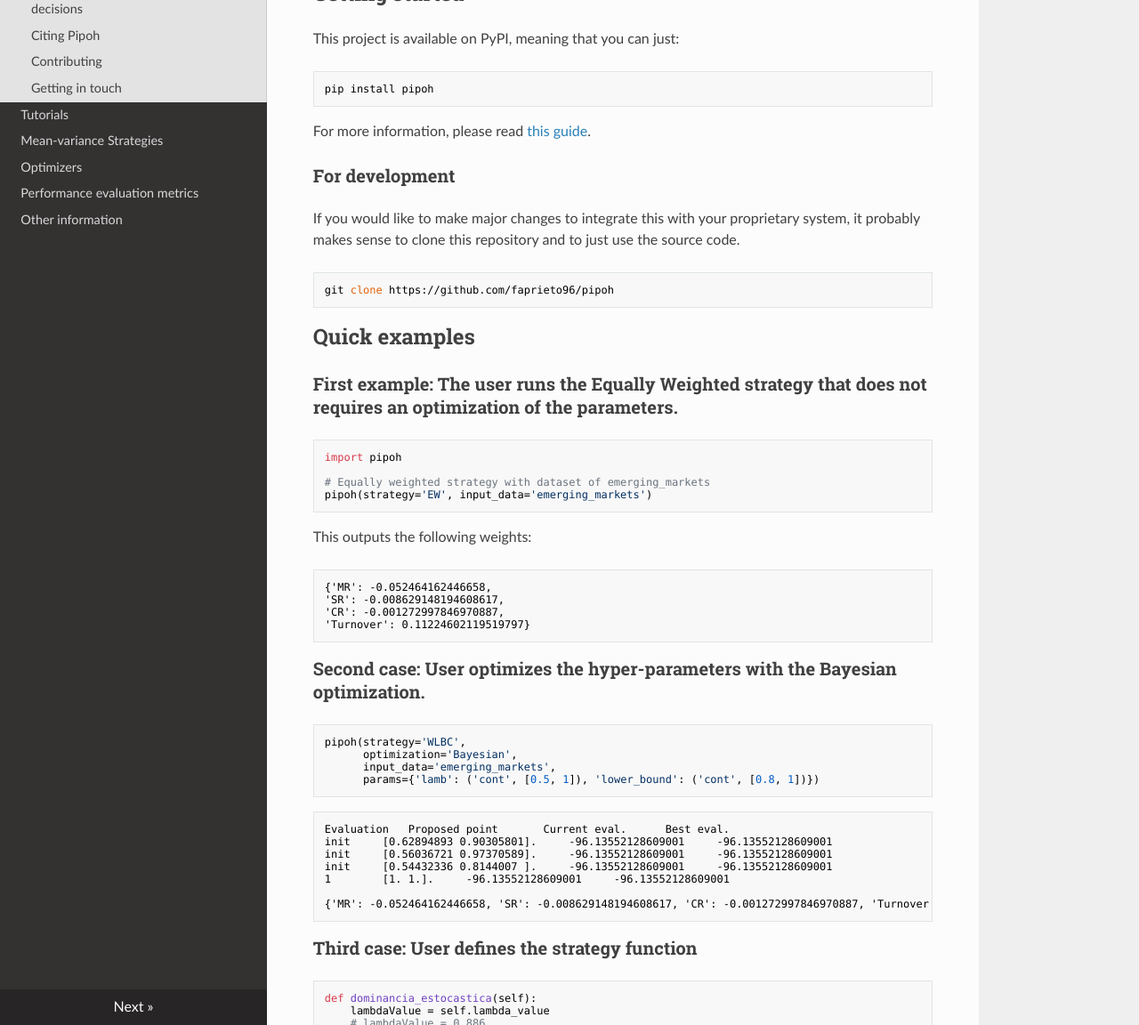
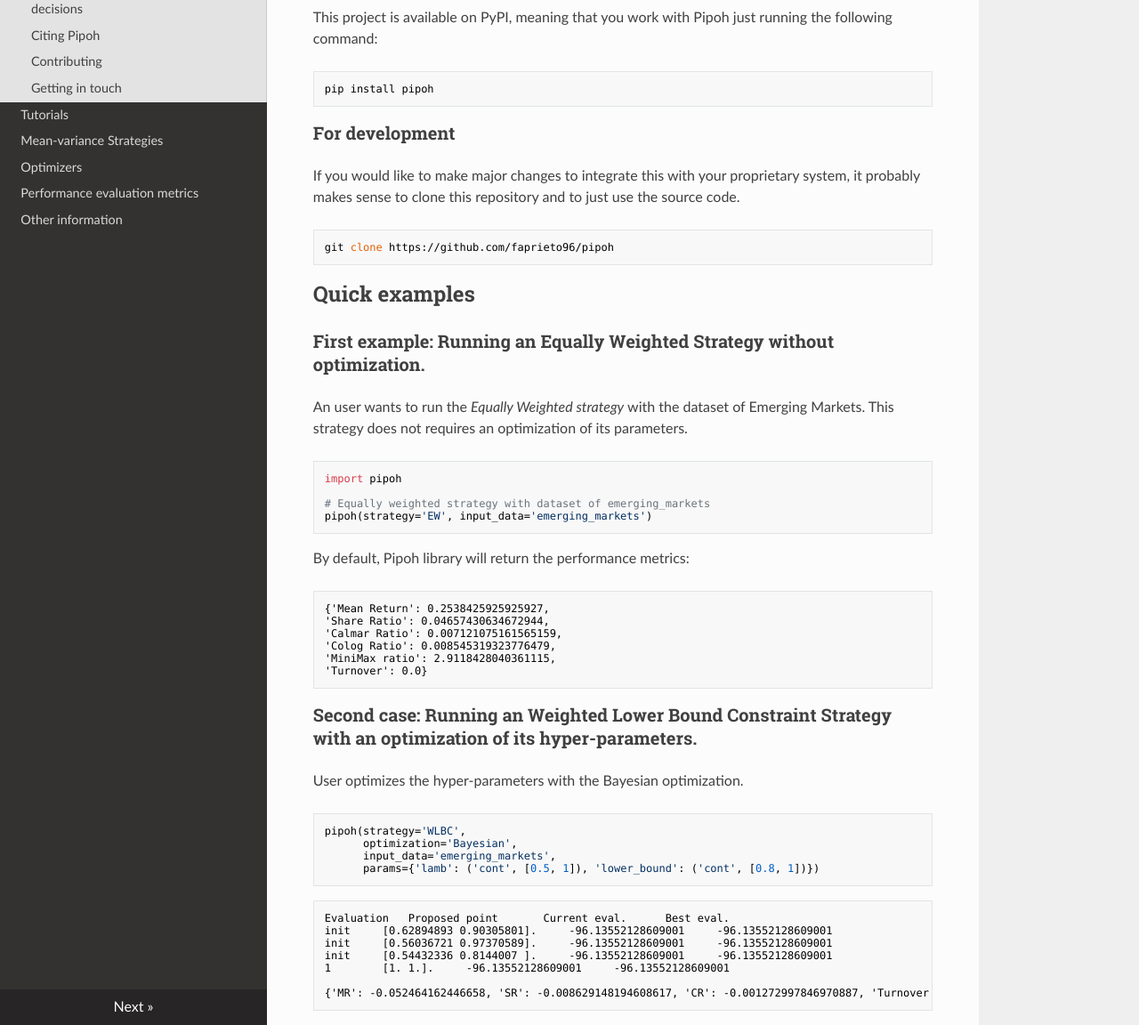
Before and after one commit to faprieto96/pipoh, an MkDocs documentation site: the page built from docs/index.md, in a window 1280 px wide and 1400 px high, scrolled down 1371 px, cut to the strip 248-1400 px from the top of the window. Shown: the whole strip at 89% size. Built offline with MkDocs 1.6.1, drawn with Linux system fonts in a browser that asks for light colours; nearby versions of some CDN libraries; some of the changed text lies outside the part shown.

Commit message:
Improvement of index.html

````diff
--- a/docs/index.md
+++ b/docs/index.md
@@ -22,12 +22,13 @@
 
 Pipoh is a library that implements several diversification techniques base on mean-variance framework.  The well-known MV portfolio framework is based under the assumption that a rational investor wants to maximize their returns and minimize the risk associated with the portfolio.
 
-In addition, it includes a novel purely data-driven methods for determining the optimal value of the hyper-parameters associated with each investment strategy like **Bayesian Optimization** or **Random Grid Search**.
+In addition, it includes novel purely data-driven methods for determining the optimal value of the hyper-parameters associated with each investment strategy like **Bayesian Optimization** or **Random Grid Search**.
 
+Main of the capabilities included in Pipoh are:
 - [Diversification techniques for portfolio optimization:](03_mv_formulation_files/index_mv_formulation.md) 11 diversification and mean-variance strategies.
 - [Hyper-parameters description:](https://github.com/faprieto96/pyInvestment) Data-driven method for determining the optimal value of the hyper-parameter associated with each eppoch.
 - [Datasets description:](https://github.com/faprieto96/pyInvestment) 10 datasets focused on different markets.
-- [Performance evaluation metrics:](https://github.com/faprieto96/pyInvestment/blob/master/docs/performance_evaluation_metrics.md) Includes 4 metrics such as Mean Return, Sharpe Ratio, ...
+- [Performance evaluation metrics:](https://github.com/faprieto96/pyInvestment/blob/master/docs/performance_evaluation_metrics.md) Includes 6 performance metrics.
 
 Pipoh is **extensive** and easily **extensible**, and it can be used to formulate your own strategies and use all capabilities of the library like hyper-parameters selection and evaluation metrics.
 
@@ -36,7 +37,7 @@
 - Students that want to take contact with mean-variance strategies.
 - Researchers that are looking for to desing, evaluate and test new strategies.
 
-Head over to the **[documentation on ReadTheDocs](https://pyinvestment.readthedocs.io/en/latest/)** to get an in-depth look at the project.
+Head over to the **[documentation on ReadTheDocs](https://pipoh.readthedocs.io/en/latest/)** to get an in-depth look at the project.
 
 <center>
 <img src="https://github.com/faprieto96/pyInvestment/blob/master/docs/images/pipoh_architecture.png?raw=true" style="width:100%;"/>
@@ -45,13 +46,11 @@
 
 ## Getting started
 
-This project is available on PyPI, meaning that you can just:
+This project is available on PyPI, meaning that you work with Pipoh just running the following command:
 
 ```bash
 pip install pipoh
 ```
-
-For more information, please read [this guide](https://docker-curriculum.com/#introduction).
 
 ### For development
 
@@ -65,7 +64,9 @@
 
 ## Quick examples
 
-### First example: The user runs the Equally Weighted strategy that does not requires an optimization of the parameters.
+### First example: Running an Equally Weighted Strategy without optimization.
+
+An user wants to run the *Equally Weighted strategy* with the dataset of Emerging Markets. This strategy does not requires an optimization of its parameters.
 
 ```python
 import pipoh
@@ -74,16 +75,20 @@
 pipoh(strategy='EW', input_data='emerging_markets')
 ```
 
-This outputs the following weights:
+By default, Pipoh library will return the performance metrics:
 
 ```txt
-{'MR': -0.052464162446658,
-'SR': -0.008629148194608617,
-'CR': -0.001272997846970887,
-'Turnover': 0.11224602119519797}
+{'Mean Return': 0.2538425925925927,
+'Share Ratio': 0.04657430634672944,
+'Calmar Ratio': 0.007121075161565159,
+'Colog Ratio': 0.008545319323776479,
+'MiniMax ratio': 2.9118428040361115,
+'Turnover': 0.0}
 ```
 
-### Second case: User optimizes the hyper-parameters with the Bayesian optimization.
+### Second case: Running an Weighted Lower Bound Constraint Strategy with an optimization of its hyper-parameters.
+
+User optimizes the hyper-parameters with the Bayesian optimization.
 
 ```python
 pipoh(strategy='WLBC',
````
Also changed, not shown: 1 other file.
